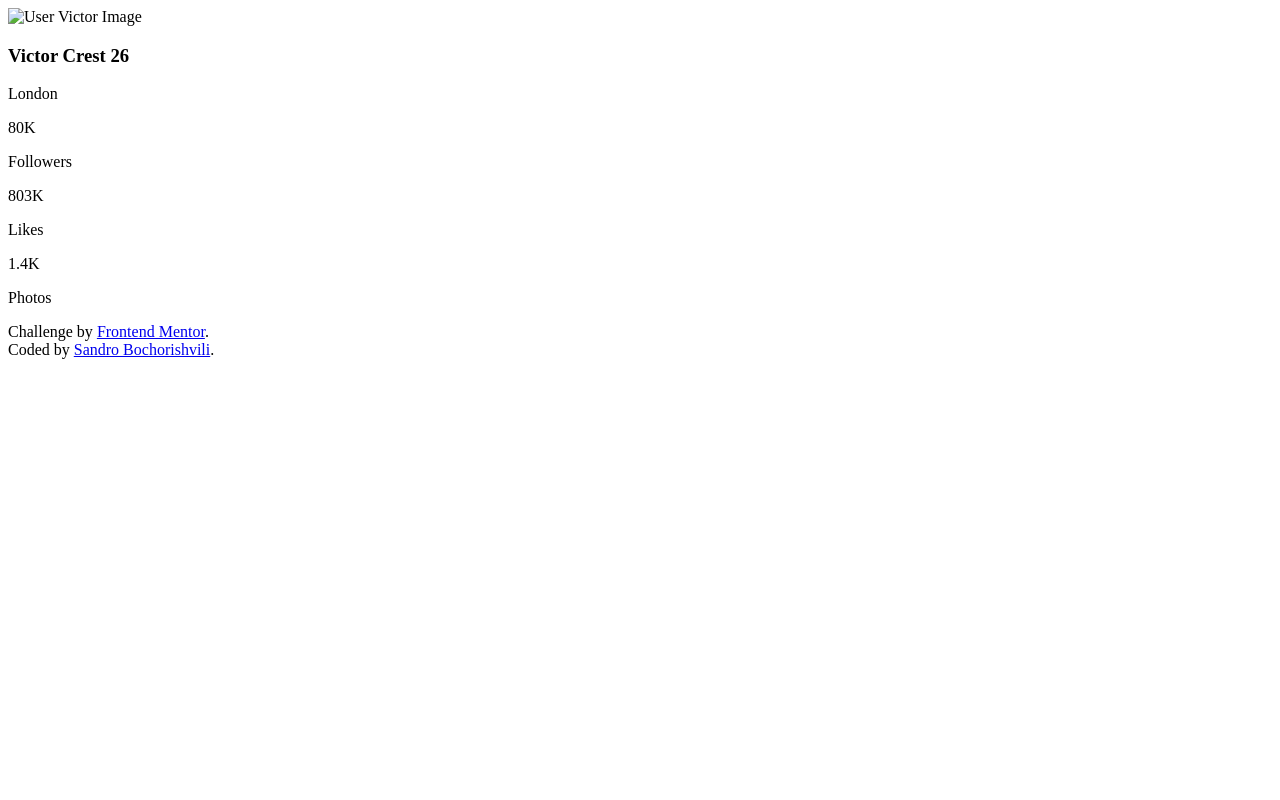
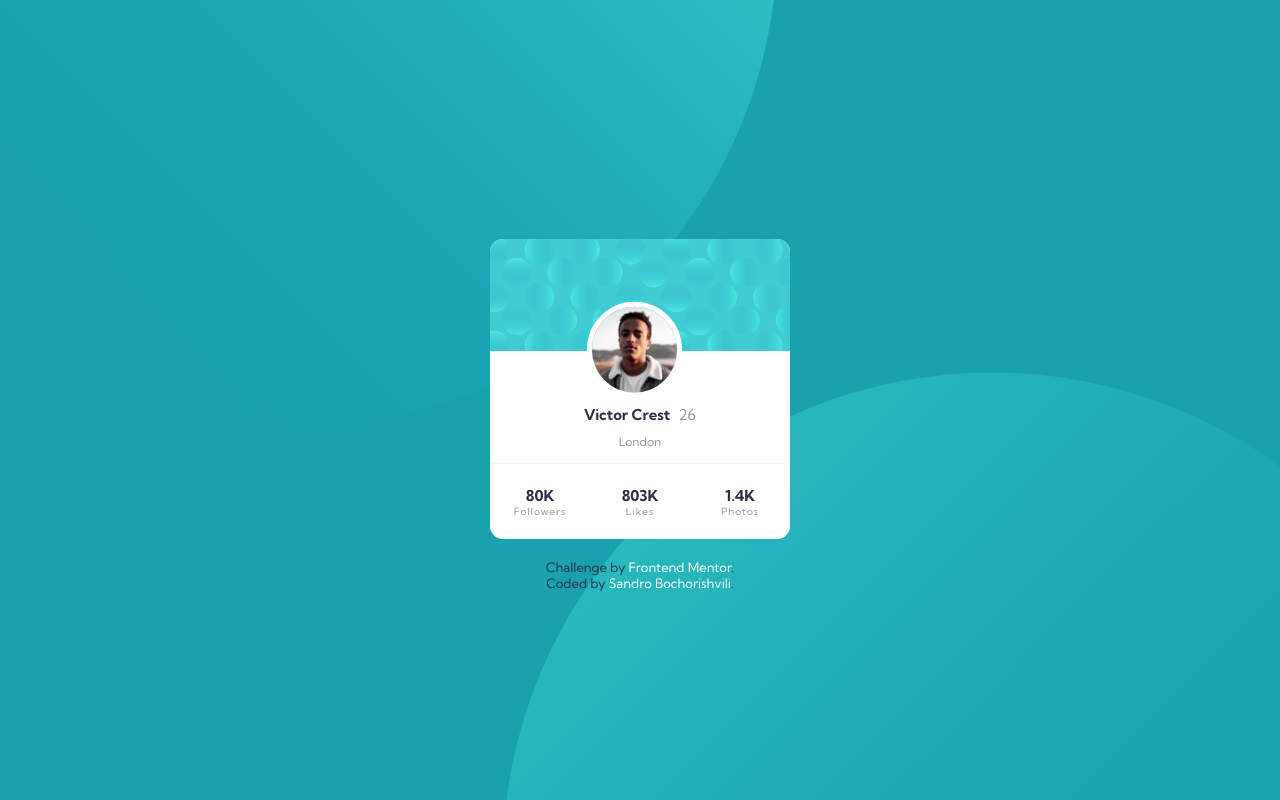
Before and after one commit to Sanideth/User-Card, a website: page index.html in a window 1280 px wide. Drawn offline with Linux system fonts and the light colour scheme; the site is published under a folder, as on GitHub Pages, so addresses that start at the root find nothing.

Commit message:
fixed css link and image link in html

```diff
--- a/index.html
+++ b/index.html
@@ -13,7 +13,7 @@
     />
     <link rel="preconnect" href="https://fonts.gstatic.com">
 <link href="https://fonts.googleapis.com/css2?family=Kumbh+Sans:wght@400;700&display=swap" rel="stylesheet">
-    <link rel="stylesheet" href="/css/style.prefixed.css" />
+    <link rel="stylesheet" href="./css/style.prefixed.css" />
 
     <title>Frontend Mentor | Profile card component</title>
 
@@ -29,7 +29,7 @@
           <div class="card__user">
             <div class="card__user-row-1"></div>
             <div class="card__user-img">
-              <img src="/img/image-victor.jpg" alt="User Victor Image" class="card__img">
+              <img src="./img/image-victor.jpg" alt="User Victor Image" class="card__img">
             </div>
             <div class="card__user-row-2">
               <h3 class="heading-tertiary u-mb-s u-mt-m">
```
